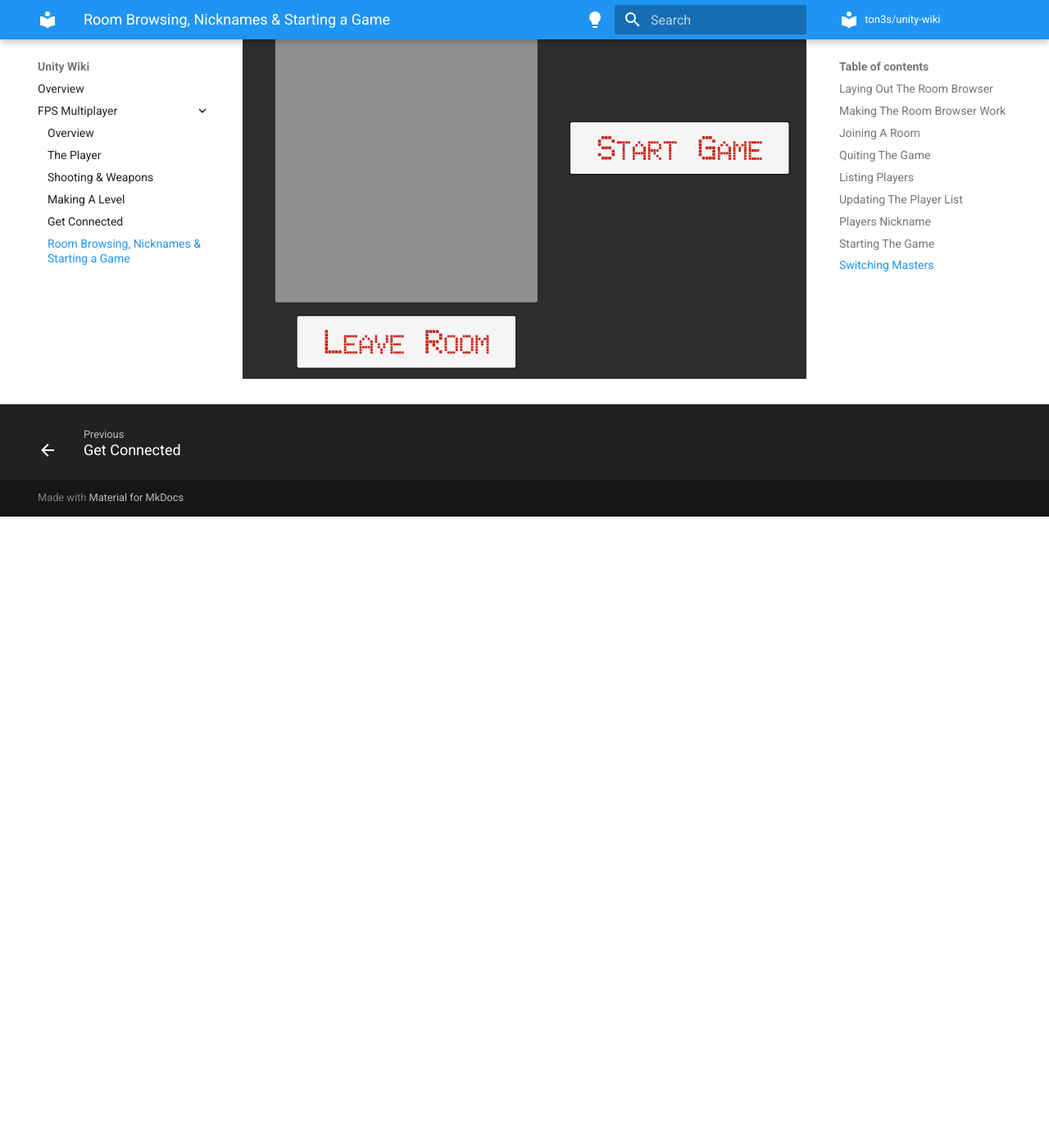
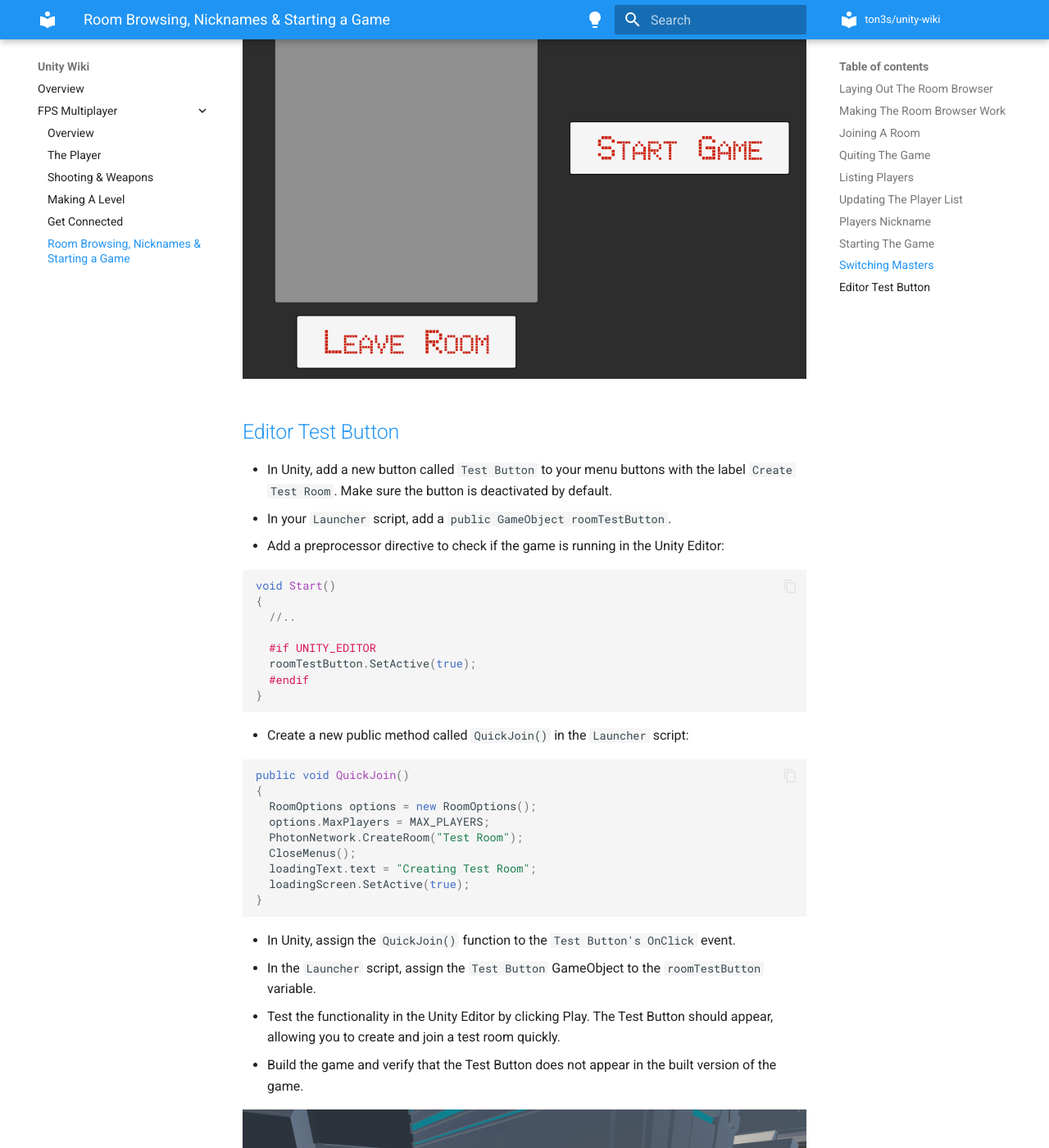
Before and after one commit to ton3s/unity-wiki, an MkDocs documentation site: the page built from docs/fps-multiplayer/starting-game.md, in a window 1280 px wide and 1400 px high, scrolled down 11376 px. Shown: the whole window at 82% size. Built offline with MkDocs 1.6.1 and Material for MkDocs 9.7.7, drawn with Linux system fonts in a browser that asks for light colours; before the commit the page ends 12006 px from its top, so only the background shows below that; some of the changed text lies outside the part shown.

Commit message:
Add video 49

````diff
--- a/docs/fps-multiplayer/starting-game.md
+++ b/docs/fps-multiplayer/starting-game.md
@@ -364,10 +364,10 @@ public void StartGame()
 public override void OnJoinedRoom()
 {
   //..
-  checkTheMaster();
+  CheckTheMaster();
 }
 
-private void checkTheMaster()
+private void CheckTheMaster()
 {
   // Check if we are the master
   if (PhotonNetwork.IsMasterClient)
@@ -392,8 +392,46 @@ private void checkTheMaster()
 ```cs
 public override void OnMasterClientSwitched(Player newMasterClient)
 {
-  checkTheMaster();
+  CheckTheMaster();
 }
 ```
 
 ![Change Master](images/change-master.png)
+
+## [Editor Test Button](https://www.udemy.com/course/unity-online-multiplayer/learn/lecture/25988020#questions)
+
+- In Unity, add a new button called `Test Button` to your menu buttons with the label `Create Test Room`. Make sure the button is deactivated by default.
+- In your `Launcher` script, add a `public GameObject roomTestButton`.
+- Add a preprocessor directive to check if the game is running in the Unity Editor:
+
+```cs
+void Start()
+{
+  //..
+
+  #if UNITY_EDITOR
+  roomTestButton.SetActive(true);
+  #endif
+}
+```
+
+- Create a new public method called `QuickJoin()` in the `Launcher` script:
+
+```cs
+public void QuickJoin()
+{
+  RoomOptions options = new RoomOptions();
+  options.MaxPlayers = MAX_PLAYERS;
+  PhotonNetwork.CreateRoom("Test Room");
+  CloseMenus();
+  loadingText.text = "Creating Test Room";
+  loadingScreen.SetActive(true);
+}
+```
+
+- In Unity, assign the `QuickJoin()` function to the `Test Button's OnClick` event.
+- In the `Launcher` script, assign the `Test Button` GameObject to the `roomTestButton` variable.
+- Test the functionality in the Unity Editor by clicking Play. The Test Button should appear, allowing you to create and join a test room quickly.
+- Build the game and verify that the Test Button does not appear in the built version of the game.
+
+![Test Button](images/test-button.png)
````
Also changed, not shown: docs/fps-multiplayer/images/test-button.png (added).
